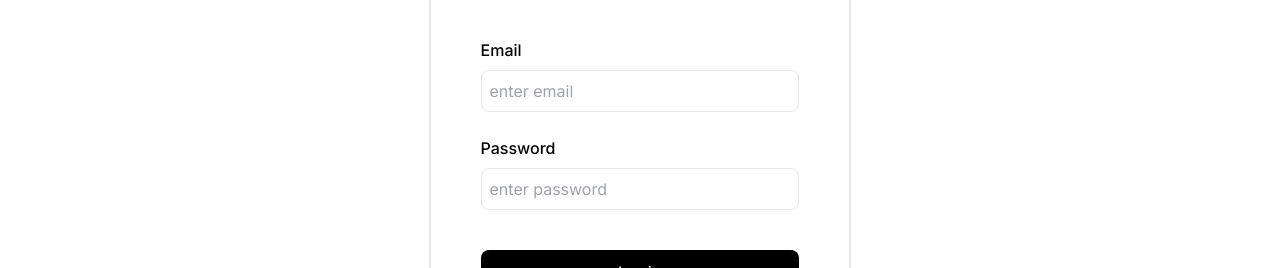
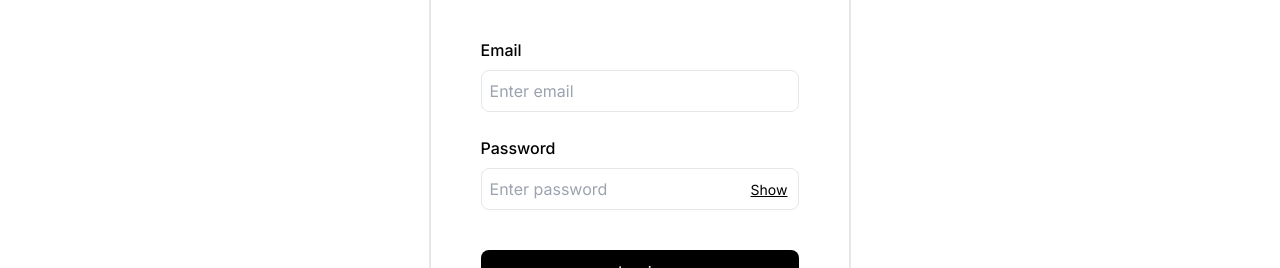
Before and after one commit to VibhourSharma/ecommerce-interests, a React (Vite) app: page / in a window 1280 px wide. Shown: the part 308-576 px from the top of the page. Built offline with nearby package versions, Linux system fonts and the light colour scheme.

Commit message:
🚀Feat: Toggle show/hide password and refactor error function

```diff
--- a/src/components/Login.jsx
+++ b/src/components/Login.jsx
@@ -1,17 +1,14 @@
 import React, { useState } from "react";
 import { useNavigate } from "react-router-dom";
 import { toast } from "sonner";
+import { validateEmail } from "../utils";
 
 const Login = () => {
   const [email, setEmail] = useState("");
   const [password, setPassword] = useState("");
   const [errors, setErrors] = useState({ emailError: "", passwordError: "" });
+  const [showPassword, setShowPassword] = useState(false);
   const navigate = useNavigate();
-
-  const validateEmail = (email) => {
-    const regex = /^[^\s@]+@[^\s@]+\.[^\s@]+$/;
-    return regex.test(email);
-  };
 
   const handleSubmit = (e) => {
     e.preventDefault();
@@ -33,6 +30,10 @@ const Login = () => {
     toast.success("Logged in Succesfully");
   };
 
+  const toggleShowPassword = () => {
+    setShowPassword(!showPassword);
+  };
+
   return (
     <div className="w-full flex items-center justify-center">
       <div className="border-2 flex items-center justify-center flex-col mt-6 p-8 w-[33%] rounded-2xl">
@@ -45,7 +46,7 @@ const Login = () => {
           </label>
           <input
             type="email"
-            placeholder="enter email"
+            placeholder="Enter email"
             value={email}
             onChange={(e) => setEmail(e.target.value)}
             className="p-2 rounded-lg my-2 border outline-none focus:border-black transition-all"
@@ -56,13 +57,21 @@ const Login = () => {
           <label htmlFor="password" className="font-medium mt-4">
             Password
           </label>
-          <input
-            type="password"
-            placeholder="enter password"
-            value={password}
-            onChange={(e) => setPassword(e.target.value)}
-            className="p-2 rounded-lg my-2 border outline-none focus:border-black transition-all"
-          />
+          <div className="relative">
+            <input
+              type={showPassword ? "text" : "password"}
+              placeholder="Enter password"
+              value={password}
+              onChange={(e) => setPassword(e.target.value)}
+              className="p-2 w-full rounded-lg my-2 border outline-none focus:border-black transition-all"
+            />
+            <span
+              className="absolute right-3 top-5 cursor-pointer text-black underline text-sm"
+              onClick={toggleShowPassword}
+            >
+              {showPassword ? "Hide" : "Show"}
+            </span>
+          </div>
           {errors.passwordError && (
             <span className="text-red-500 text-xs">{errors.passwordError}</span>
           )}
--- a/src/components/SignUp.jsx
+++ b/src/components/SignUp.jsx
@@ -1,8 +1,7 @@
 import React, { useState } from "react";
 import { useNavigate } from "react-router-dom";
 import { toast } from "sonner";
-
-const EMAIL_REGEX = /^\S+@\S+\.\S+$/;
+import { validateEmail } from "../utils";
 
 const SignUp = () => {
   const [formData, setFormData] = useState({
@@ -10,13 +9,16 @@ const SignUp = () => {
     email: "",
     password: "",
   });
+
   const [errors, setErrors] = useState({
     nameError: "",
     emailError: "",
     passwordError: "",
   });
+
+  const [showPassword, setShowPassword] = useState(false);
+
   const navigate = useNavigate();
-
   const handleChange = (event) => {
     setFormData({ ...formData, [event.target.name]: event.target.value });
   };
@@ -25,7 +27,7 @@ const SignUp = () => {
     event.preventDefault();
     const updatedErrors = { nameError: "", emailError: "", passwordError: "" };
     const isEmptyName = !formData.name.trim();
-    const isInvalidEmail = !EMAIL_REGEX.test(formData.email);
+    const isInvalidEmail = !validateEmail(formData.email);
     const isShortPassword = formData.password.length < 6;
 
     if (isEmptyName || isInvalidEmail || isShortPassword) {
@@ -44,8 +46,11 @@ const SignUp = () => {
         duration: 6000,
       });
     }
+    setErrors(updatedErrors);
+  };
 
-    setErrors(updatedErrors);
+  const toggleShowPassword = () => {
+    setShowPassword(!showPassword);
   };
 
   return (
@@ -59,7 +64,7 @@ const SignUp = () => {
           <input
             type="text"
             name="name"
-            placeholder="enter name"
+            placeholder="Enter name"
             value={formData.name}
             onChange={handleChange}
             className="p-2 rounded-lg my-2 border outline-none focus:border-black transition-all"
@@ -73,7 +78,7 @@ const SignUp = () => {
           <input
             type="email"
             name="email"
-            placeholder="enter email"
+            placeholder="Enter email"
             value={formData.email}
             onChange={handleChange}
             className="p-2 rounded-lg my-2 border outline-none focus:border-black transition-all"
@@ -84,14 +89,22 @@ const SignUp = () => {
           <label htmlFor="password" className="font-medium mt-4">
             Password
           </label>
-          <input
-            type="password"
-            name="password"
-            placeholder="enter password"
-            value={formData.password}
-            onChange={handleChange}
-            className="p-2 rounded-lg my-2 border outline-none focus:border-black transition-all"
-          />
+          <div className="relative">
+            <input
+              type={showPassword ? "text" : "password"}
+              name="password"
+              placeholder="Enter password"
+              value={formData.password}
+              onChange={handleChange}
+              className="p-2 rounded-lg my-2 border outline-none focus:border-black transition-all w-full"
+            />
+            <span
+              className="absolute right-3 top-5 cursor-pointer text-black underline text-sm"
+              onClick={toggleShowPassword}
+            >
+              {showPassword ? "Hide" : "Show"}
+            </span>
+          </div>
           {errors.passwordError && (
             <p className="text-red-500 text-xs">{errors.passwordError}</p>
           )}
--- /dev/null
+++ b/src/utils/index.js
@@ -0,0 +1,4 @@
+export const validateEmail = (email) => {
+  const regex = /^[^\s@]+@[^\s@]+\.[^\s@]+$/;
+  return regex.test(email);
+};
```
